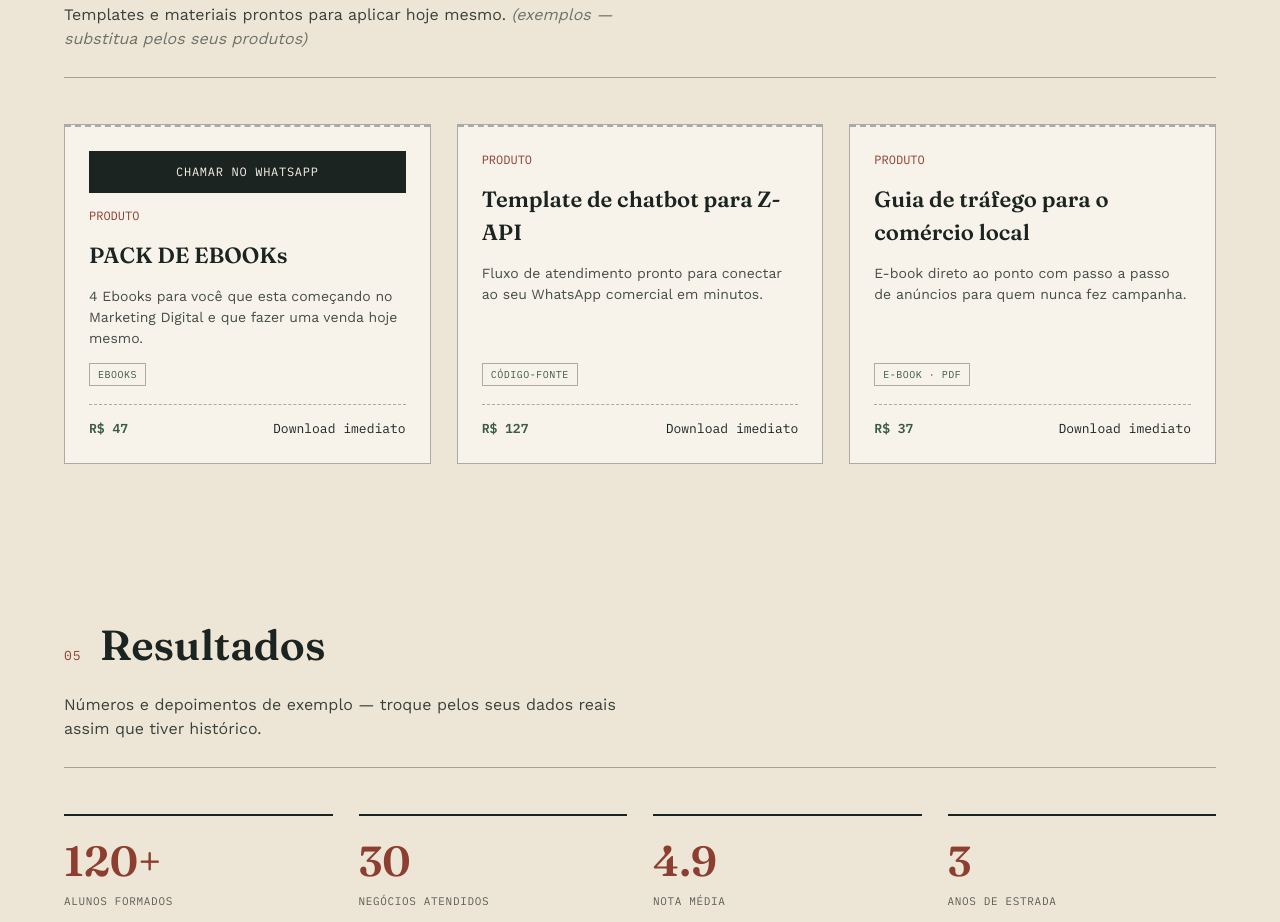
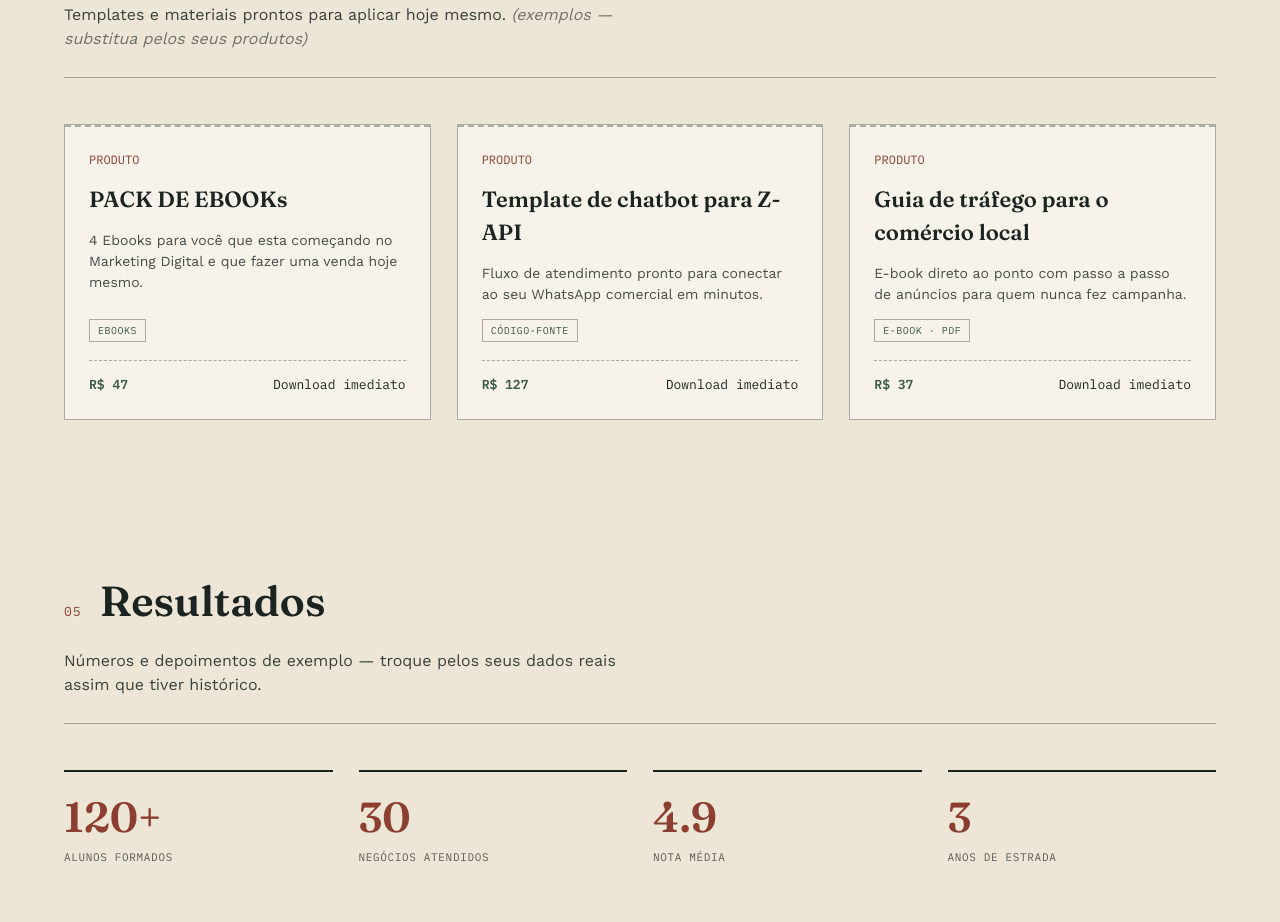
Before and after one commit to bagesystems/HappyNation, a plain HTML site: page index.html in a window 1280 px wide. Shown: the part 2899-3821 px from the top of the page. Drawn offline with nearby package versions, Linux system fonts and the light colour scheme.

Commit message:
Update index.html

```diff
--- a/index.html
+++ b/index.html
@@ -432,7 +432,6 @@
   <div class="chapter-rule"></div>
   <div class="grid3 reveal">
     <div class="ticket">
-      <a href="https://wa.me/5553999741818" class="btn">Chamar no WhatsApp</a>
       <span class="idx">PRODUTO</span>
       <h3>PACK DE EBOOKs</h3>
       <p>4 Ebooks para você que esta começando no Marketing Digital e que fazer uma venda hoje mesmo.</p>
```
